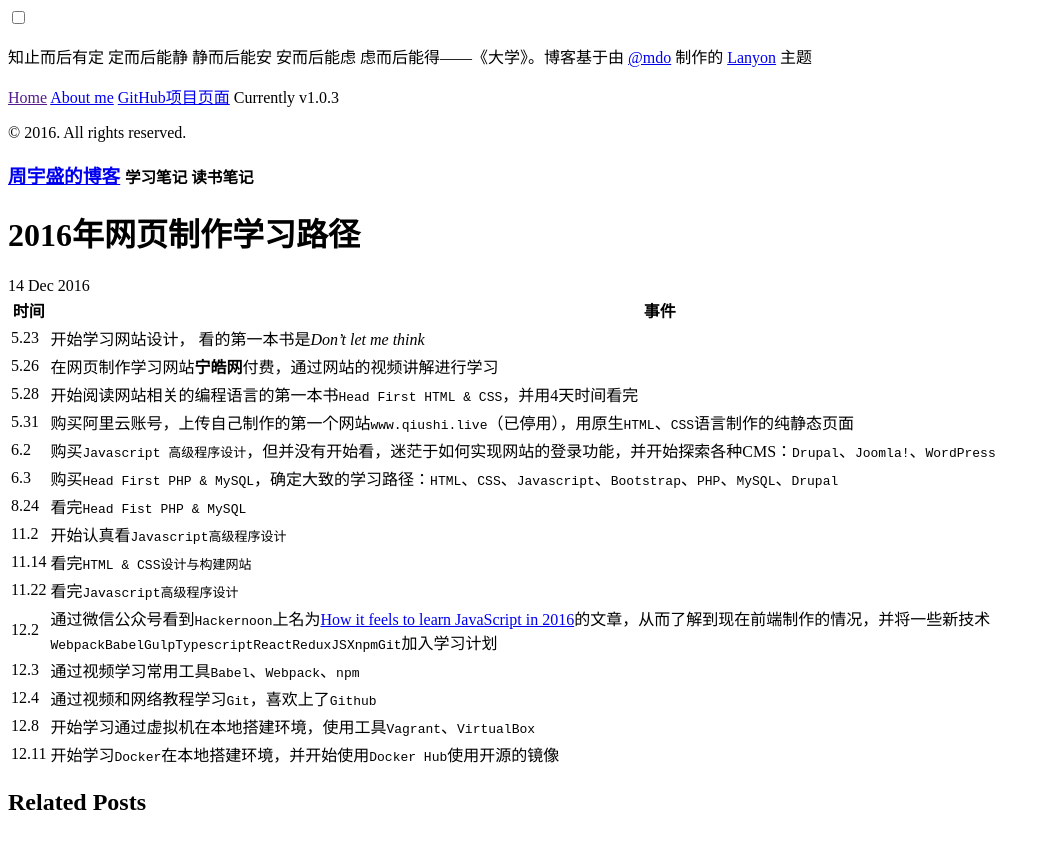
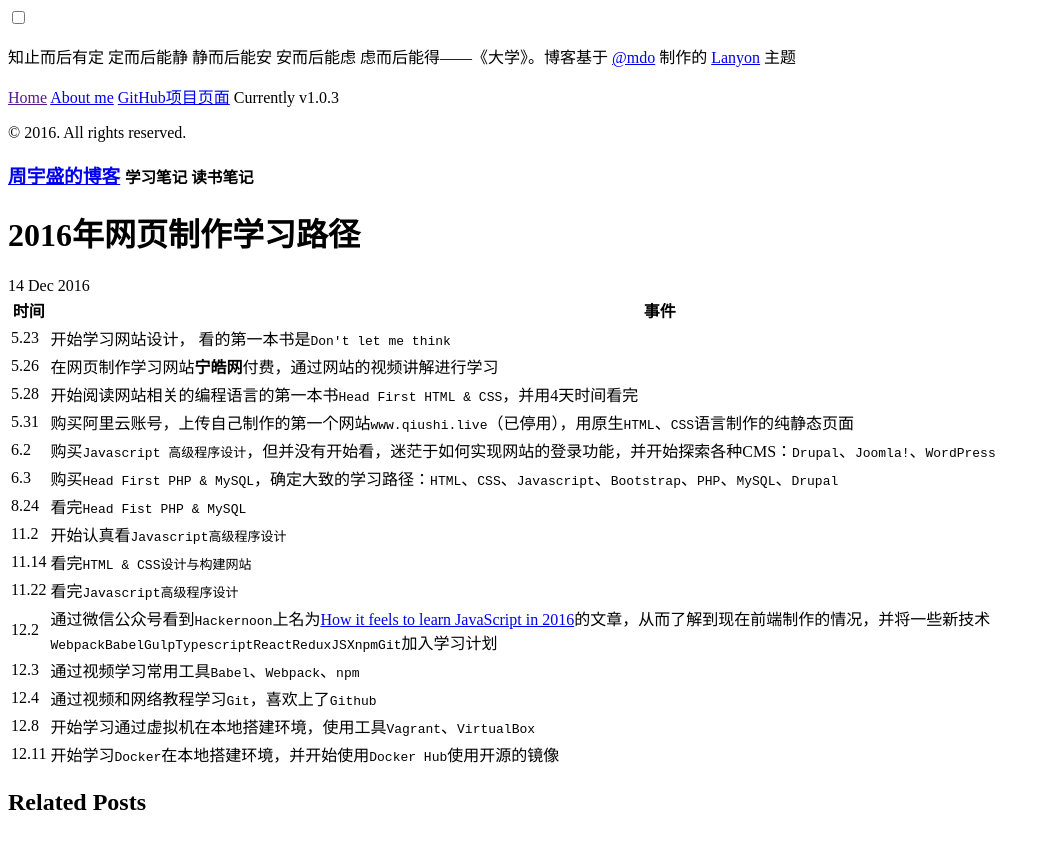
Before and after one commit to jasonzhouu/old-github-pages, a Jekyll site: the page built from _posts/2016-12-14-front-end-learning-path-in-2016.md, in a window 1280 px wide. Shown: the top 849 px of the page, without its empty margins (0-1050 px from the left). Built offline with Jekyll 4.4.1, drawn with Linux system fonts in a browser that asks for light colours; comment, search, counter and statistics services are not loaded.

Commit message:
细微更改

```diff
--- a/_config.yml
+++ b/_config.yml
@@ -12,7 +12,7 @@ permalink:           pretty
 # Setup
 title:               周宇盛的博客
 tagline:             "学习笔记 读书笔记"
-description:         '知止而后有定 定而后能静 静而后能安 安而后能虑 虑而后能得——《大学》。博客基于由 <a href="https://twitter.com/mdo" target="_blank">@mdo</a> 制作的 <a href="https://github.com/poole/lanyon" target="_blank">Lanyon</a> 主题'
+description:         '知止而后有定 定而后能静 静而后能安 安而后能虑 虑而后能得——《大学》。博客基于 <a href="https://twitter.com/mdo" target="_blank">@mdo</a> 制作的 <a href="https://github.com/poole/lanyon" target="_blank">Lanyon</a> 主题'
 url:                 http://www.zhouyusheng.com
 baseurl:             /
 paginate:            5
--- a/_posts/2016-12-14-front-end-learning-path-in-2016.md
+++ b/_posts/2016-12-14-front-end-learning-path-in-2016.md
@@ -6,7 +6,7 @@ title: "2016年网页制作学习路径"
 
 时间 | 事件
 ---- | ----
-5.23 | 开始学习网站设计，	看的第一本书是*Don't let me think*
+5.23 | 开始学习网站设计，	看的第一本书是`Don't let me think`
 5.26 | 在网页制作学习网站**宁皓网**付费，通过网站的视频讲解进行学习
 5.28 | 开始阅读网站相关的编程语言的第一本书`Head First HTML & CSS`，并用4天时间看完
 5.31 | 购买阿里云账号，上传自己制作的第一个网站`www.qiushi.live`（已停用），用原生`HTML`、`CSS`语言制作的纯静态页面
```
